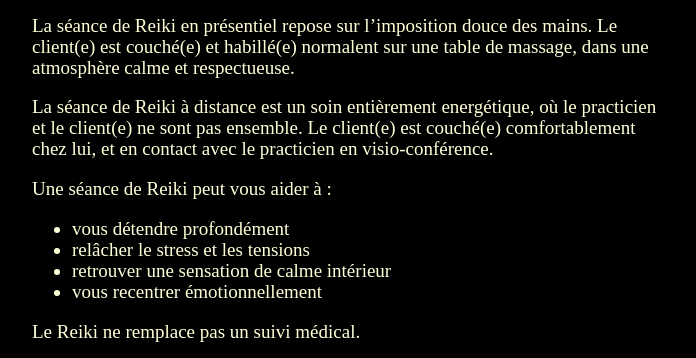
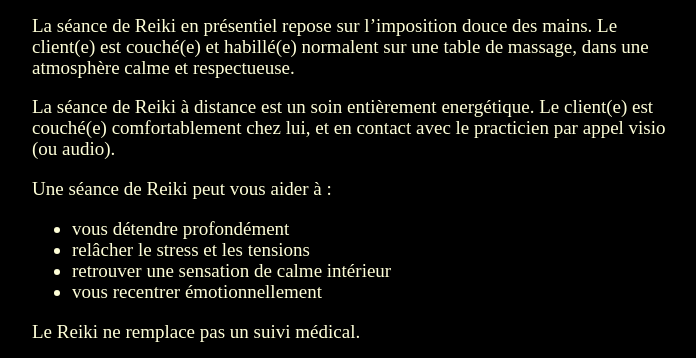
Before and after one commit to AuroraReikiFrance/aurorareikifrance.github.io, a plain HTML site: page index.html in a window 1280 px wide. Shown: the part 1068-1426 px from the top of the page, without its empty margins (288-984 px from the left). Drawn offline with Linux system fonts and the light colour scheme.

Commit message:
Update index.html

```diff
--- a/index.html
+++ b/index.html
@@ -43,8 +43,8 @@
         Le client(e) est couché(e) et habillé(e) normalent sur une table de massage, dans une atmosphère calme et respectueuse.
       </p>
       <p>
-        La séance de Reiki à distance est un soin entièrement energétique, où le practicien et le client(e) ne sont pas ensemble.
-        Le client(e) est couché(e) comfortablement chez lui, et en contact avec le practicien en visio-conférence.
+        La séance de Reiki à distance est un soin entièrement energétique.
+        Le client(e) est couché(e) comfortablement chez lui, et en contact avec le practicien par appel visio (ou audio).
       </p>
       <p>Une séance de Reiki peut vous aider à :</p>
       <ul>
```
